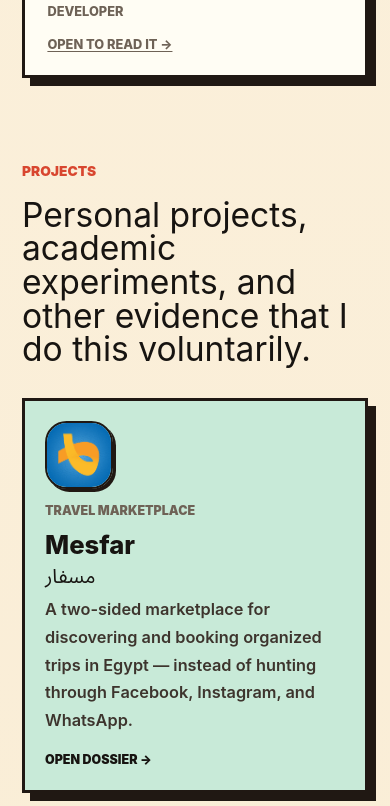
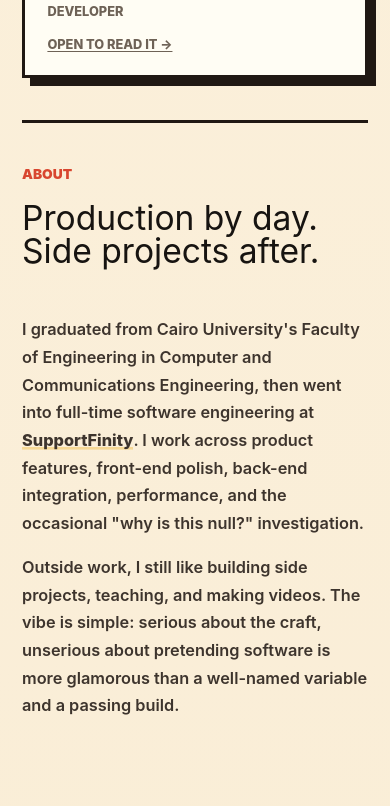
Before and after one commit to yogilany/my_website, a React (Create React App) app: page / in a window 390 px wide. Shown: the part 4700-5506 px from the top of the page. Built offline with nearby package versions, Linux system fonts and the light colour scheme.

Commit message:
swap order of sections in base.css; rename intro-section to projects-section and adjust subsequent section orders for improved layout consistency

```diff
--- a/src/styles/base.css
+++ b/src/styles/base.css
@@ -211,23 +211,23 @@ a {
     order: 3;
   }
 
-  .projects-section {
+  .intro-section {
     order: 4;
   }
 
-  .intro-section {
+  .projects-section {
     order: 5;
   }
 
-  .campus-section {
+  .stack-section {
     order: 6;
   }
 
-  .life-section {
+  .campus-section {
     order: 7;
   }
 
-  .stack-section {
+  .life-section {
     order: 8;
   }
 
```
